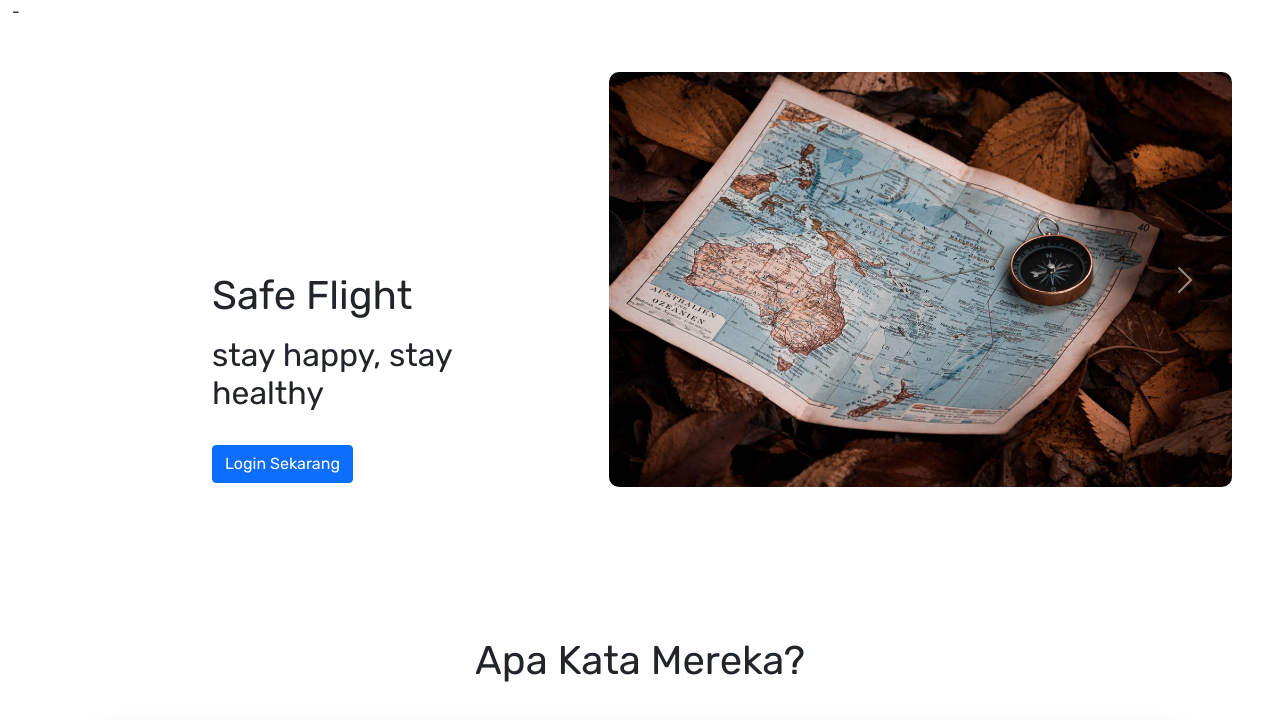
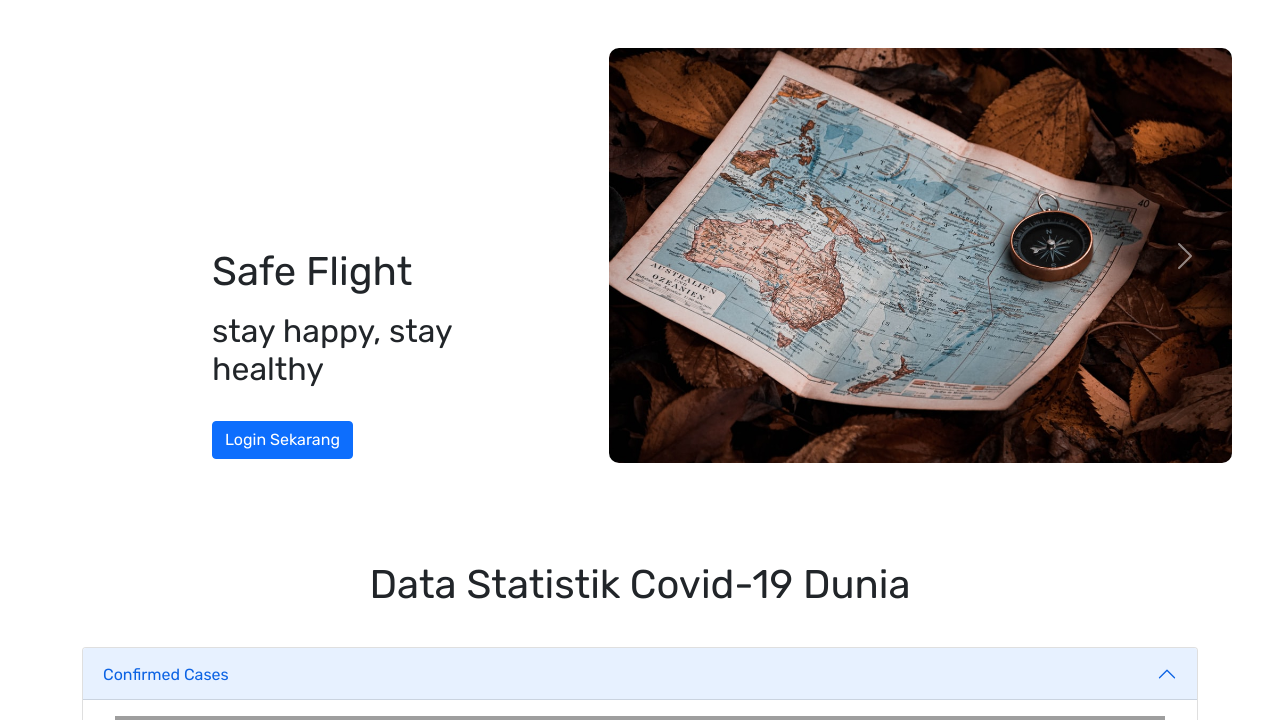
Before and after one commit to ihsanalfarisi/pbp-b07, a Django app: page / in a window 1280 px wide. Shown: the part 72-792 px from the top of the page. Run offline with Django 3.2, Linux system fonts and the light colour scheme; some libraries are stand-ins or nearby versions; grey boxes are pictures that could not be loaded.

Commit message:
Homepage 4

```diff
--- /dev/null
+++ b/main/static/css/main.css
@@ -0,0 +1,9 @@
+.judul  {
+    padding-top: 200px;
+    padding-left: 200px;
+}
+
+.homedua {
+    padding-top: 80px;
+    text-align: center;
+}
--- /dev/null
+++ b/main/static/js/main.js
@@ -0,0 +1,23 @@
+$(document).ready(function(){
+  $.ajax({
+    type: "GET",
+    url: "",
+    success: function () {
+      $("#confirmedCases").html(
+        '<iframe src="' +
+          "https://ourworldindata.org/explorers/coronavirus-data-explorer?zoomToSelection=true&facet=none&pickerSort=asc&pickerMetric=location&Metric=Confirmed+cases&Interval=7-day+rolling+average&Relative+to+Population=true&Align+outbreaks=false&country=~OWID_WRL&hideControls=true" +
+          '"loading="lazy"style="width: 100%; height: 600px; border: 0px none"id="stat-1"></iframe>'
+      );
+      $("#vaccinated").html(
+        '<iframe src="' +
+          "https://ourworldindata.org/explorers/coronavirus-data-explorer?zoomToSelection=true&facet=none&pickerSort=asc&pickerMetric=location&Metric=People+vaccinated&Interval=7-day+rolling+average&Relative+to+Population=true&Align+outbreaks=false&country=~OWID_WRL&hideControls=true" +
+          '"loading="lazy"style="width: 100%; height: 600px; border: 0px none"id="stat-1"></iframe>'
+      );
+      $("#confirmedDeaths").html(
+        '<iframe src="' +
+          "https://ourworldindata.org/explorers/coronavirus-data-explorer?zoomToSelection=true&facet=none&pickerSort=asc&pickerMetric=location&Metric=Confirmed+deaths&Interval=7-day+rolling+average&Relative+to+Population=true&Align+outbreaks=false&country=~OWID_WRL&hideControls=true" +
+          '"loading="lazy"style="width: 100%; height: 600px; border: 0px none"id="stat-1"></iframe>'
+      );
+    },
+  });
+});
--- a/main/templates/main/home.html
+++ b/main/templates/main/home.html
@@ -2,12 +2,13 @@
 {% load static %}
 
 {% block meta %}
-<title>Home</title>
+<title>Safe Flight</title>
 {% endblock meta %}
 
 {% block content %}
+<link rel="stylesheet" href="{% static 'css/main.css' %}" />
 
--<div class="container-fluid">
+<div class="container-fluid">
   <div class="col">
     <div class="row ">
       <div class="col-sm-5 judul">
@@ -21,7 +22,7 @@
       </div>
       <div class="col-sm-7 mt-5" style="padding-left: 50px">
         <div class="container">
-          <div id="carouselExampleControls" class="carousel slide" data-bs-ride="carousel">
+          <div id="carouselControls" class="carousel slide" data-bs-ride="carousel">
             <div class="carousel-inner">
               <div class="carousel-item active">
                 <img src="{% static 'img/traveling 1.jpg' %}" class="d-block w-100"
@@ -40,11 +41,11 @@
                      style="border-radius:10px" alt="...">
               </div>
             </div>
-            <button class="carousel-control-prev" type="button" data-bs-target="#carouselExampleControls" data-bs-slide="prev">
+            <button class="carousel-control-prev" type="button" data-bs-target="#carouselControls" data-bs-slide="prev">
               <span class="carousel-control-previcon" aria-hidden="true"></span>
               <span class="visually-hidden">Previous</span>
             </button>
-            <button class="carousel-control-next" type="button" data-bs-target="#carouselExampleControls" data-bs-slide="next">
+            <button class="carousel-control-next" type="button" data-bs-target="#carouselControls" data-bs-slide="next">
               <span class="carousel-control-next-icon" aria-hidden="true"></span>
               <span class="visually-hidden">Next</span>
             </button>
@@ -52,9 +53,49 @@
         </div>
       </div>
     </div>
+      <div class="container mt-5">
+        <h1 class="mt-5" style="padding-top:50px; padding-bottom:30px; text-align:center">Data Statistik Covid-19 Dunia</h1>
+        <div class="accordion" id="accordion">
+          <div class="accordion-item">
+            <h2 class="accordion-header" id="headingOne">
+              <button class="accordion-button" type="button" data-bs-toggle="collapse" data-bs-target="#collapseOne" aria-expanded="true" aria-controls="collapseOne">
+                Confirmed Cases
+              </button>
+            </h2>
+            <div id="collapseOne" class="accordion-collapse collapse show" aria-labelledby="headingOne" data-bs-parent="#accordion">
+              <div class="accordion-body">
+                <div id="confirmedCases" class="container"></div>
+              </div>
+            </div>
+          </div>
+          <div class="accordion-item">
+            <h2 class="accordion-header" id="headingTwo">
+              <button class="accordion-button collapsed" type="button" data-bs-toggle="collapse" data-bs-target="#collapseTwo" aria-expanded="false" aria-controls="collapseTwo">
+                Vaccinated
+              </button>
+            </h2>
+            <div id="collapseTwo" class="accordion-collapse collapse" aria-labelledby="headingTwo" data-bs-parent="#accordion">
+              <div class="accordion-body">
+                <div id="vaccinated" class="container"></div>
+              </div>
+            </div>
+          </div>
+          <div class="accordion-item">
+            <h2 class="accordion-header" id="headingThree">
+              <button class="accordion-button collapsed" type="button" data-bs-toggle="collapse" data-bs-target="#collapseThree" aria-expanded="false" aria-controls="collapseThree">
+                Confirmed Deaths
+              </button>
+            </h2>
+            <div id="collapseThree" class="accordion-collapse collapse" aria-labelledby="headingThree" data-bs-parent="#accordiond">
+              <div class="accordion-body">
+                <div id="confirmedDeaths" class="container"></div>
+              </div>
+            </div>
+          </div>
+      </div>
       <div class="container">
         <h1 class="homedua">Apa Kata Mereka?</h1>
-      <div class="container shadow-lg p-3 mb-5 bg-body mt-5" style="border-radius: 30px">
+        <div class="container shadow-lg p-3 mb-5 bg-body mt-2" style="border-radius: 30px">
           <div class="container mx-5 my-5">
           <h3>"Email adalah singkatan dari Elektronik Mail atau dalam bahasa Indonesia disebut Surat Elektronik merupakan
             sarana dalam mengirim surat yang dilakukan melalui media internet. Media internet yang dimaksud bisa melalui
@@ -66,5 +107,8 @@
       </div>
     </div>
   </div>
+</div>
 
+<script src="https://ajax.googleapis.com/ajax/libs/jquery/3.5.1/jquery.min.js"></script>
+<script src="{% static 'js/main.js' %}"></script>
 {% endblock content %}
--- a/static/css/style.css
+++ b/static/css/style.css
@@ -5,13 +5,3 @@
 body {
     font-family: 'Rubik', sans-serif;
 }
-
-.judul  {
-    padding-top: 200px;
-    padding-left: 200px;
-}
-
-.homedua {
-    padding-top: 150px;
-    text-align: center;
-}
--- a/templates/base.html
+++ b/templates/base.html
@@ -1,5 +1,5 @@
+<!DOCTYPE html>
 {% load static %}
-<!DOCTYPE html>
 <html lang="en">
   <head>
     <meta charset="UTF-8" />
@@ -10,7 +10,7 @@
     {% block meta %} {% endblock meta %}
   </head>
 
-  <body>
+  <body class="d-flex flex-column min-vh-100">
     <nav class="navbar navbar-expand-lg navbar-light bg-light">
       <button
         class="navbar-toggler ms-3"
@@ -83,5 +83,18 @@
 
       {% endblock content %}
     </div>
+    <div class="container mt-auto">
+      <footer class="d-flex flex-wrap justify-content-between align-items-center py-3 my-4 border-top">
+        <p class="col-md-4 mb-0 text-muted">&copy; 2021 CHRONOS, PBP-B07</p>
+
+        <ul class="nav col-me-4 justify-content-end">
+          <li class="nav-item"><a href="/" class="nav-link px-2 text-muted">Home</a></li>
+          <li class="nav-item"><a href="/stat-covid" class="nav-link px-2 text-muted">Info Statistik</a></li>
+          <li class="nav-item"><a href="/regulasi" class="nav-link px-2 text-muted">Regulasi</a></li>
+          <li class="nav-item"><a href="#" class="nav-link px-2 text-muted">Get Swabbed!</a></li>
+          <li class="nav-item"><a href="/article" class="nav-link px-2 text-muted">Artikel</a></li>
+        </ul>
+      </footer>
+    </div>
   </body>
 </html>
```
Lines whose indentation alone changed are shown as unchanged.
